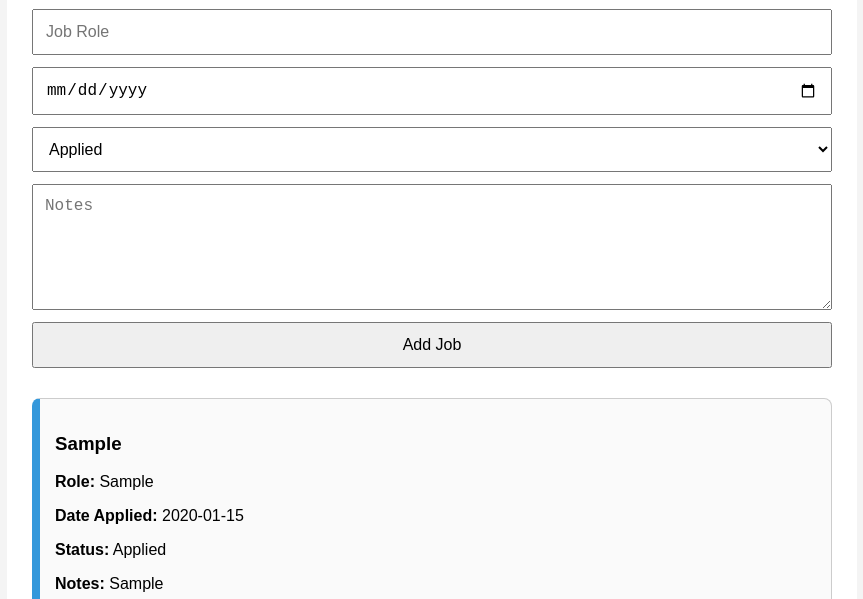
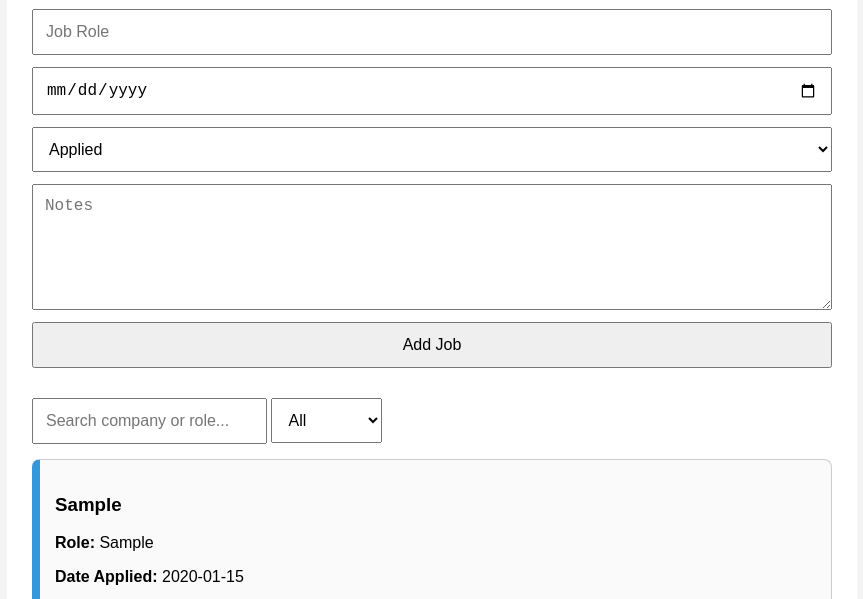
Before and after one commit to AlchemFac/JobTracker, a plain HTML site: page index.html in a window 1280 px wide. Both pictures are taken after typing "Sample", "Sample", "2020-01-15", "Sample" into the empty fields and a click on the button "Add Job". Shown: the part 194-793 px from the top of the page, without its empty margins (58-921 px from the left). Drawn offline with Linux system fonts and the light colour scheme.

Commit message:
Complete Job Tracker

```diff
--- a/index.html
+++ b/index.html
@@ -51,6 +51,20 @@
 
     </form>
 
+    <input
+  type="text"
+  id="searchInput"
+  placeholder="Search company or role..."
+    >
+
+    <select id="filterStatus">
+      <option value="All">All</option>
+      <option value="Applied">Applied</option>
+      <option value="Interview">Interview</option>
+      <option value="Rejected">Rejected</option>
+      <option value="Offer">Offer</option>
+    </select>
+
     <div id="jobList">
 
     </div>
--- a/script.js
+++ b/script.js
@@ -2,13 +2,16 @@ console.log("script.js is connected");
 
 const form = document.getElementById("jobForm");
 const jobList = document.getElementById("jobList");
+const searchInput = document.getElementById("searchInput");
+const filterStatus = document.getElementById("filterStatus");
 
 let jobs = JSON.parse(localStorage.getItem("jobs")) || [];
+
 function saveJobs() {
   localStorage.setItem("jobs", JSON.stringify(jobs));
 }
 
-form.addEventListener("submit", function(event) {
+  form.addEventListener("submit", function(event) {
   event.preventDefault();
 
   console.log("Form submitted");
@@ -23,17 +26,44 @@ form.addEventListener("submit", function(event) {
   };
 
   jobs.push(job);
+
   saveJobs();
+
   console.log(jobs);
 
   renderJobs();
+
   form.reset();
 });
+
+filterStatus.addEventListener("change", function() {
+  renderJobs();
+  });
 
 function renderJobs() {
   jobList.innerHTML = "";
 
-  jobs.forEach(function(job) {
+  const selectedStatus = filterStatus.value;
+  const searchTerm = searchInput.value.toLowerCase();
+
+  const filteredJobs = jobs.filter(function(job) {
+
+    const matchesStatus =
+    selectedStatus === "All" ||
+    job.status === selectedStatus;
+
+    const matchesSearch =
+    job.company.toLowerCase().includes(searchTerm) ||
+    job.role.toLowerCase().includes(searchTerm);
+
+    return matchesStatus && matchesSearch;
+    });
+
+  searchInput.addEventListener("input", function() {
+  renderJobs();
+  });
+
+  filteredJobs.forEach(function(job) {
     const jobCard = document.createElement("div");
 
     jobCard.className = `job-card ${job.status.toLowerCase()}`;
```
